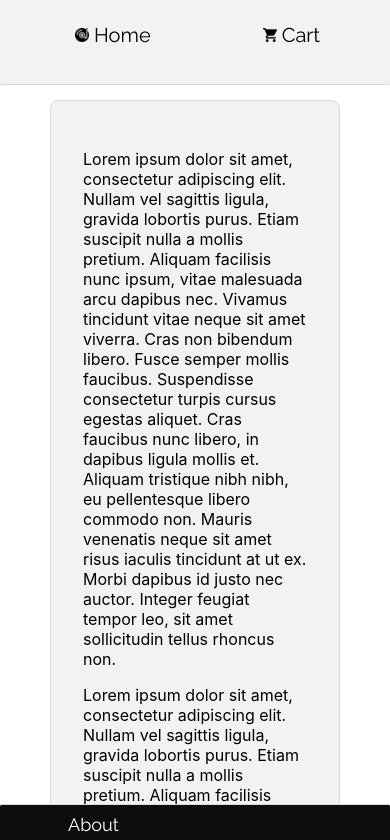
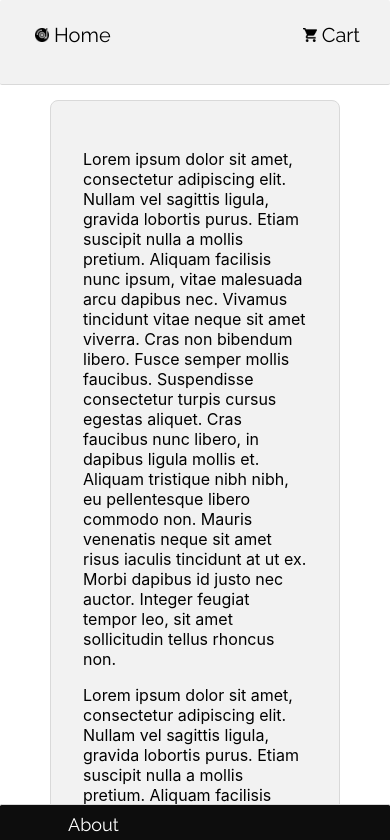
Before and after one commit to Crivoi/sportCompassStore, a React (Create React App) app in the folder sport_compass_store/: page /about in a window 390 px wide. Shown: the top 840 px of the page. Built offline with nearby package versions, Linux system fonts and the light colour scheme.

Commit message:
Reformatted the README.md file

```diff
--- a/sport_compass_store/src/components/default.css
+++ b/sport_compass_store/src/components/default.css
@@ -153,6 +153,7 @@
 
     #removeBtn {
         right: 0% !important;
+        margin: 0px 5px;
     }
 
     #searchBtn {
--- a/sport_compass_store/src/components/layouts/Header.js
+++ b/sport_compass_store/src/components/layouts/Header.js
@@ -9,11 +9,11 @@ import './layouts.css';
 export default function Header() {
     return (
         <header style={navStyle} className='navHeader'>
-                <Link to='/' className='homeLink' style={homeStyle}>
+                <Link to='/' className='link' id='homeLink' style={homeStyle}>
                     <img src={logo} alt='logoImg' style={navImgStyle} />
                     Home
                 </Link>
-                <Link to='/cart' className='cartLink' style={cartStyle}>
+                <Link to='/cart' className='link' id='cartLink' style={cartStyle}>
                     <img src={cart} alt='cartImg' style={navImgStyle} />
                     Cart
                 </Link>
--- a/sport_compass_store/src/components/layouts/layouts.css
+++ b/sport_compass_store/src/components/layouts/layouts.css
@@ -3,8 +3,12 @@
         height: 10% !important;
     }
 
-    .cartLink {
+    #cartLink {
         position: relative !important;
+    }
+
+    .link {
+        padding: 3px 10px !important;
     }
 }
 
@@ -13,8 +17,8 @@
         height: 10% !important;
     }
 
-    .cartLink {
+    #cartLink {
         position: relative !important;
-        top: -70px !important;
+        /* top: -70px !important; */
     }
 }
```
Also changed, not shown: 1 other file (tests, documents, lock files or other folders).
